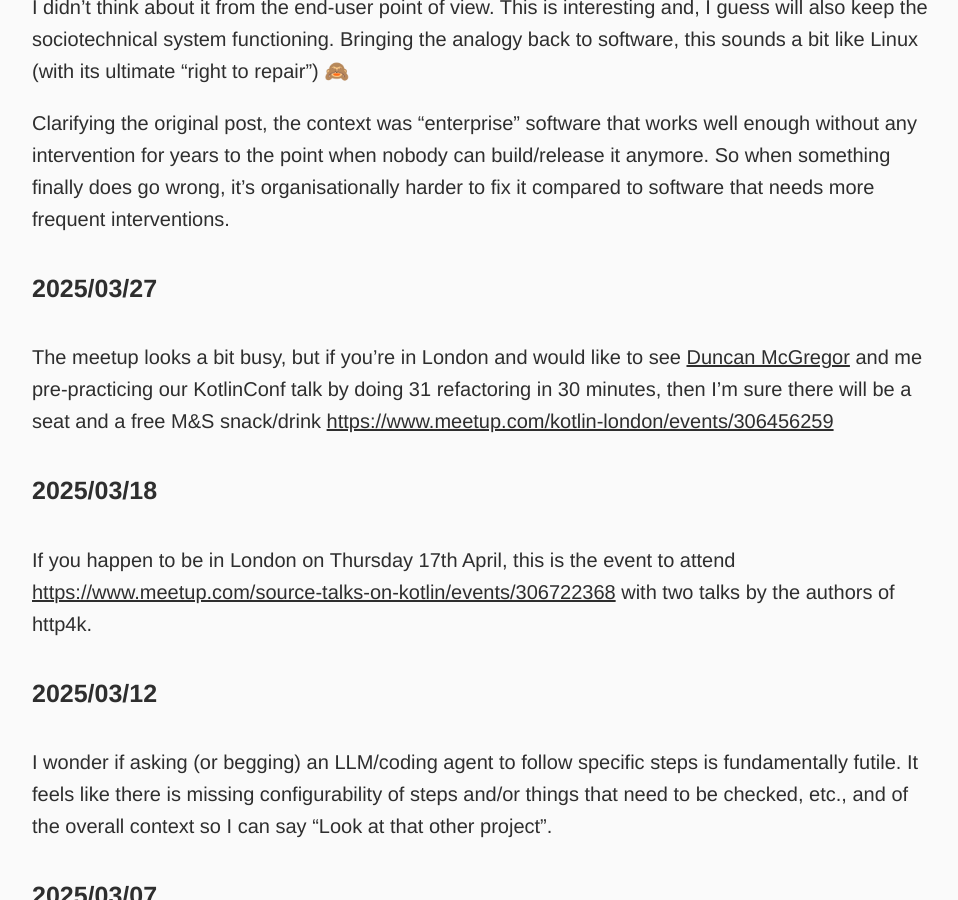
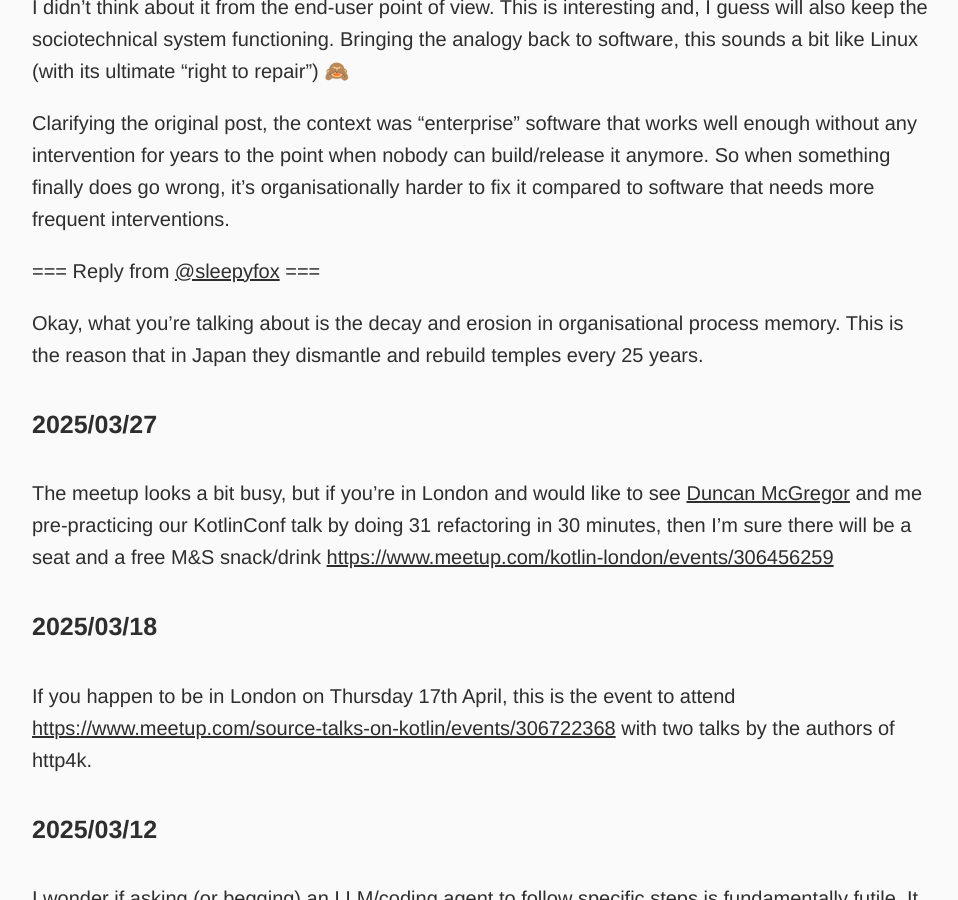
Before and after one commit to dkandalov/dkandalov.github.io, a Jekyll site: the page built from micro-blog.md, in a window 1280 px wide and 900 px high, scrolled down 531 px. Shown: the whole window, without its empty margins (160-1118 px from the left). Built offline with Jekyll 4.4.1, drawn with Linux system fonts in a browser that asks for light colours.

Commit message:
updated micro-blog

```diff
--- a/micro-blog.md
+++ b/micro-blog.md
@@ -16,6 +16,10 @@ I didn't think about it from the end-user point of view. This is interesting and
 
 Clarifying the original post, the context was "enterprise" software that works well enough without any intervention for years to the point when nobody can build/release it anymore. So when something finally does go wrong, it's organisationally harder to fix it compared to software that needs more frequent interventions.
 
+=== Reply from [@sleepyfox](https://mastodon.social/@sleepyfox@hachyderm.io) ===
+
+Okay, what you're talking about is the decay and erosion in organisational process memory.
+This is the reason that in Japan they dismantle and rebuild temples every 25 years.
 
 #### 2025/03/27
 The meetup looks a bit busy, but if you're in London and would like to see [Duncan McGregor](https://twitter.com/duncanmcg) and me pre-practicing our KotlinConf talk by doing 31 refactoring in 30 minutes, then I'm sure there will be a seat and a free M&S snack/drink <https://www.meetup.com/kotlin-london/events/306456259>
```
